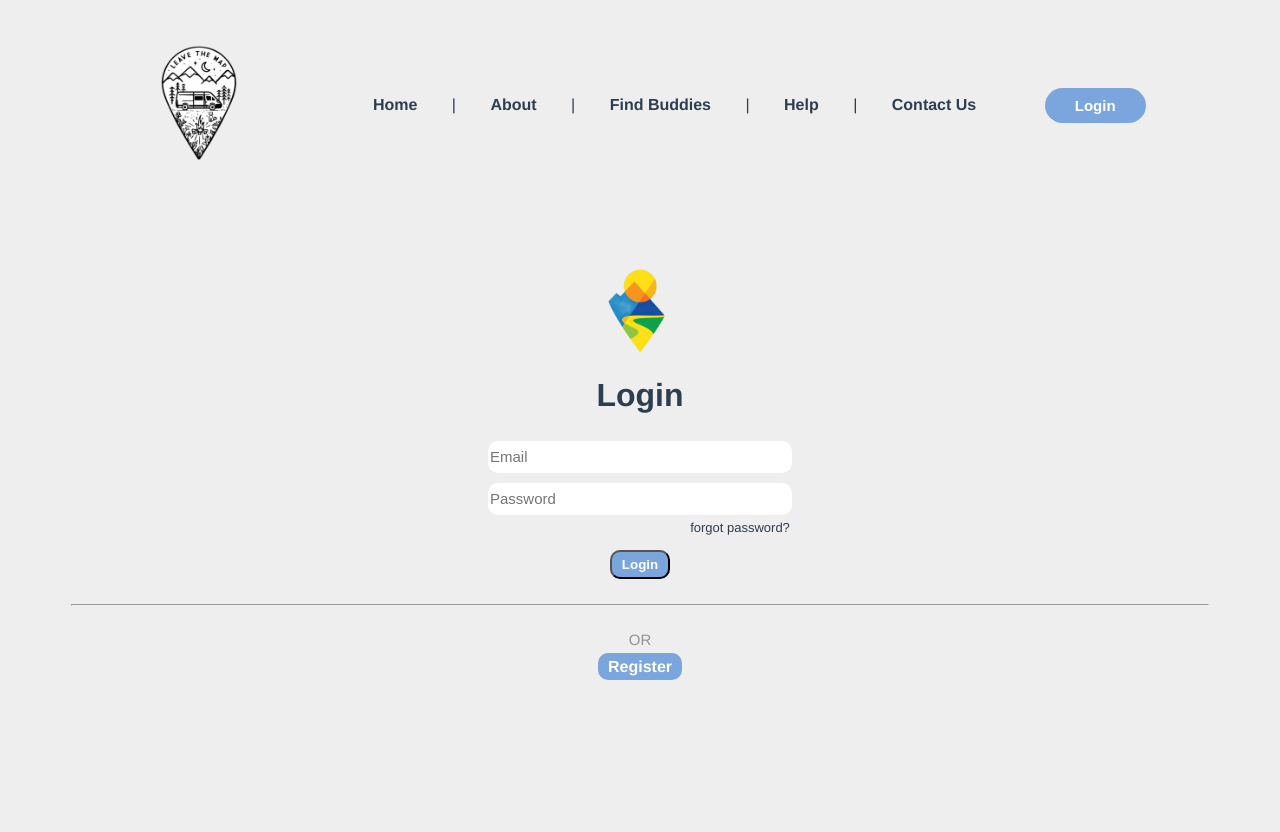
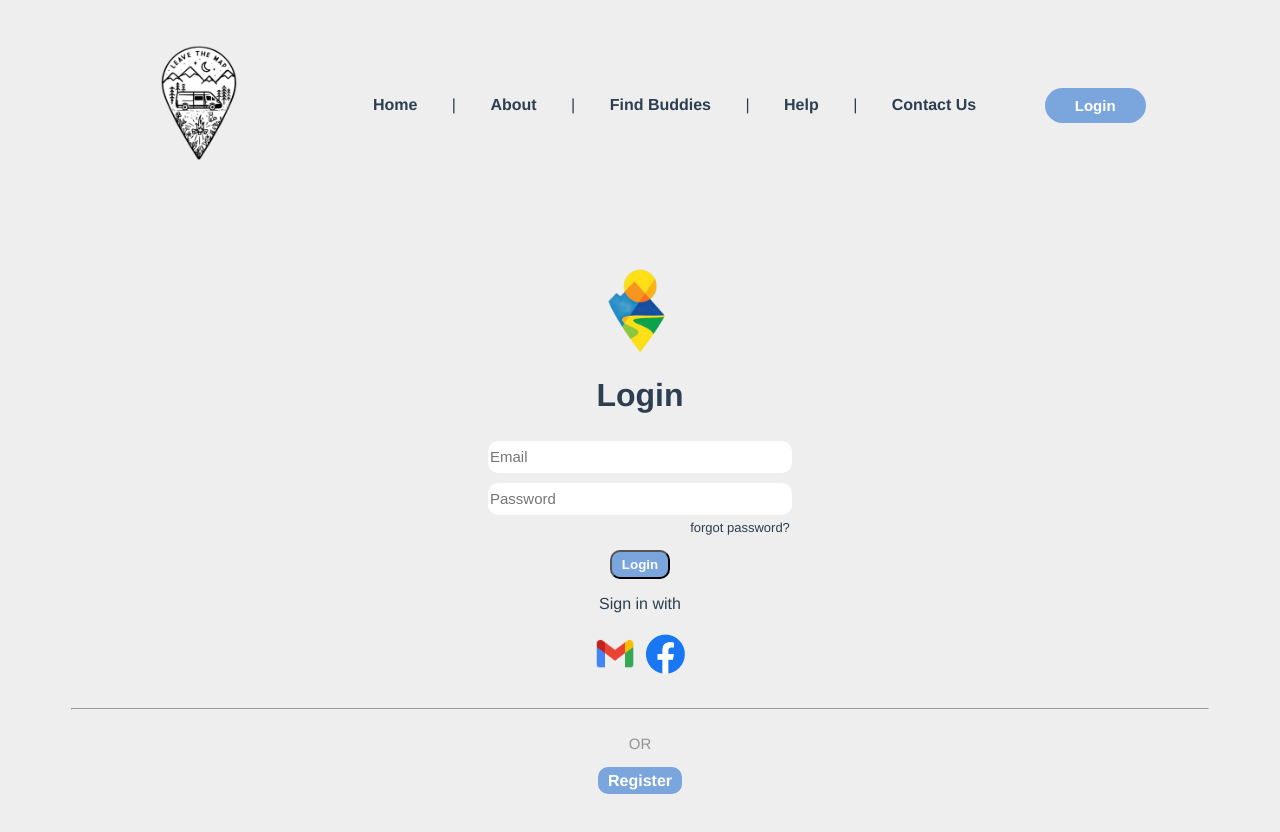
Before and after one commit to sebbyu/TravTogether_Frontend, a Vue app: page /login in a window 1280 px wide. Shown: the top 832 px of the page. Before the commit the page ends 800 px from the top, so only its background shows below. Built offline with nearby package versions, Linux system fonts and the light colour scheme.

Commit message:
Added Social Media Signin Buttons

```diff
--- a/src/components/LoginComponent.vue
+++ b/src/components/LoginComponent.vue
@@ -23,6 +23,10 @@
 							| Please Try Again.
 						.login-button
 							button(type='submit') Login
+						.social-media-signin
+							p Sign in with
+							img(src="@/assets/gmail-logo.png")
+							img(src="@/assets/facebook-logo.png")
 			.btm-sec
 				hr
 				p OR
@@ -111,10 +115,15 @@ export default defineComponent({
 					color red
 				.login-button
 					margin 15px
+				.social-media-signin
+					img
+						width 40px
+						height 40px
+						margin 5px
 
 		.btm-sec
 			p
-				margin 10px 0
+				margin 20px 0
 				color rgb(146, 146, 146)
 				font-size 15px
 </style>
```
Also changed, not shown: src/assets/facebook-logo.png (added), src/assets/gmail-logo.png (added).
